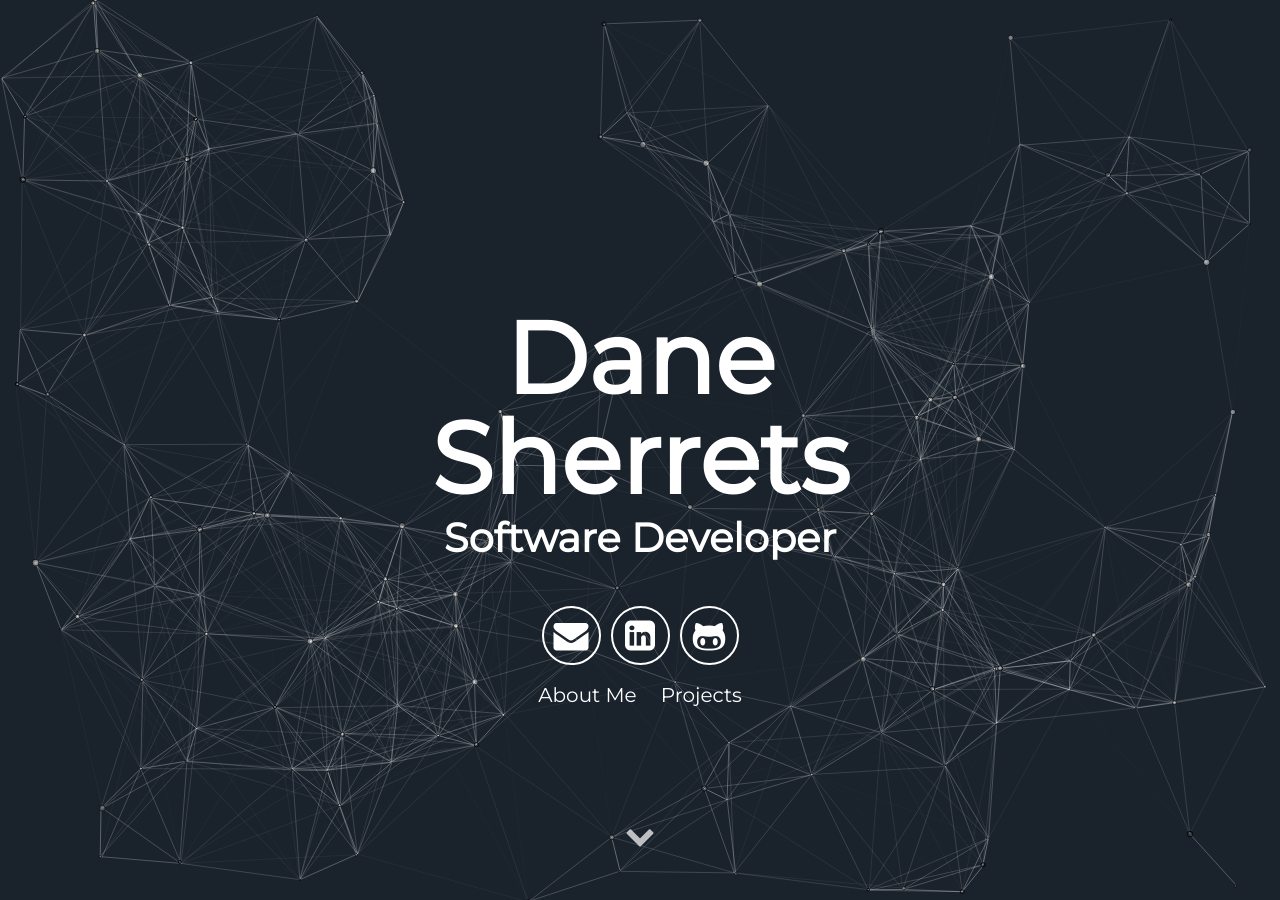
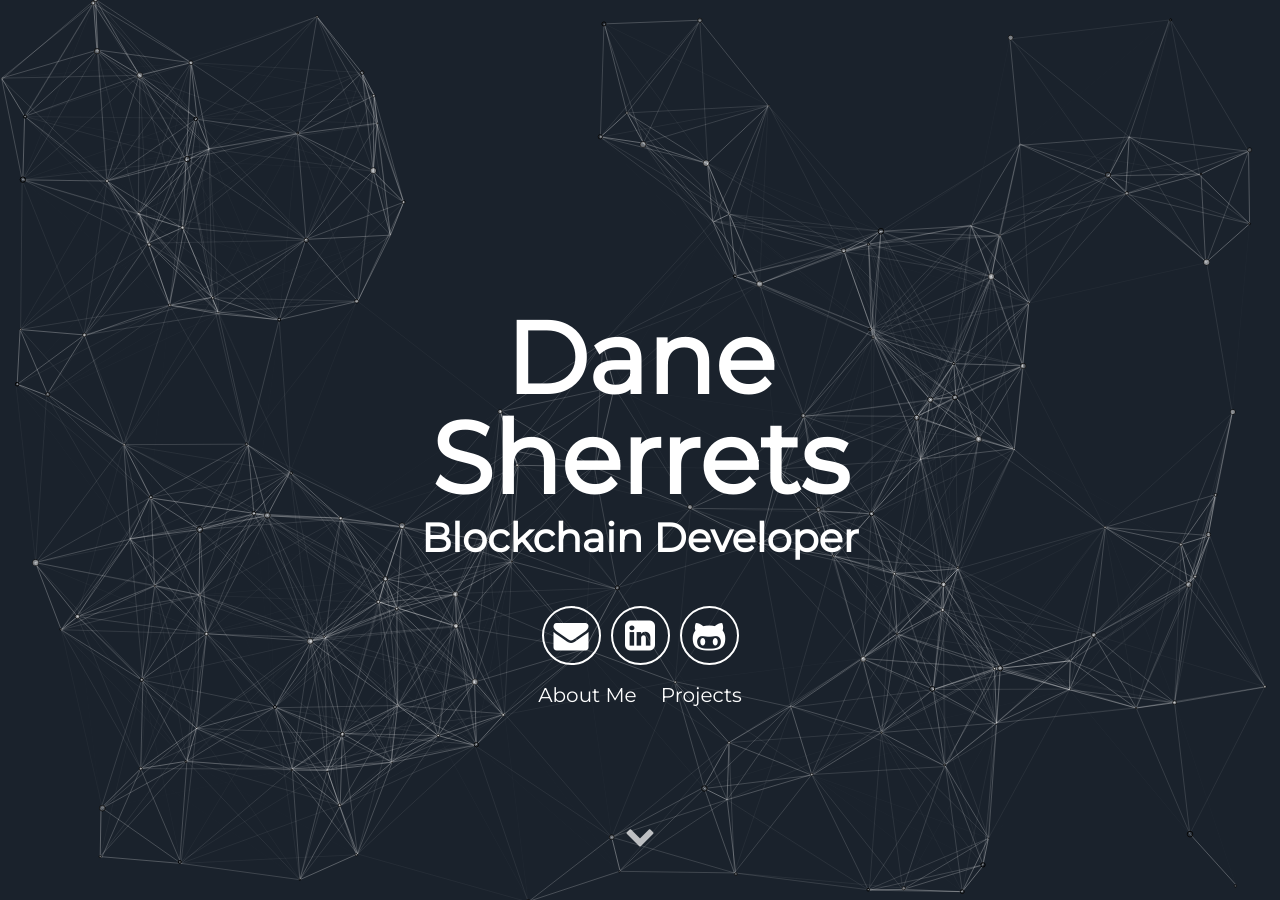
Before and after one commit to gonzo-code/portfolio_v3, a Jekyll site: the page built from index.html, in a window 1280 px wide and 900 px high. Built offline with Jekyll 4.4.1, drawn with Linux system fonts in a browser that asks for light colours.

Commit message:
changing title

```diff
--- a/_config.yml
+++ b/_config.yml
@@ -7,7 +7,7 @@ description: Portfolio for Dane Sherrets
 # User settings
 username: Dane Sherrets
 user_description: Full-Stack Developer passionate about working at the intersection of technology and politics.
-user_title: Software Developer
+user_title: Blockchain Developer
 email: DaneSherrets1990@gmail.com
 twitter_username: DaneSherrets
 github_username:  Gonzo-Code
```
